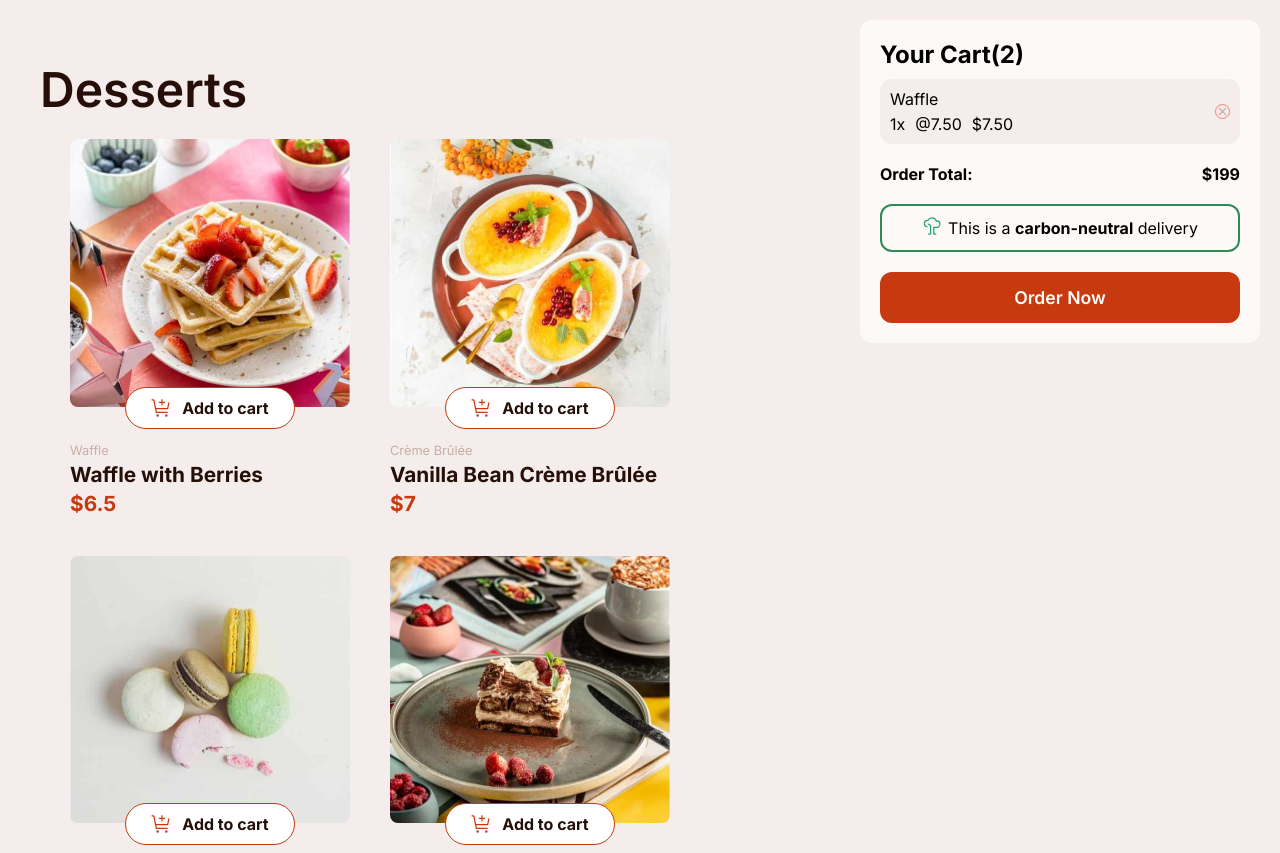
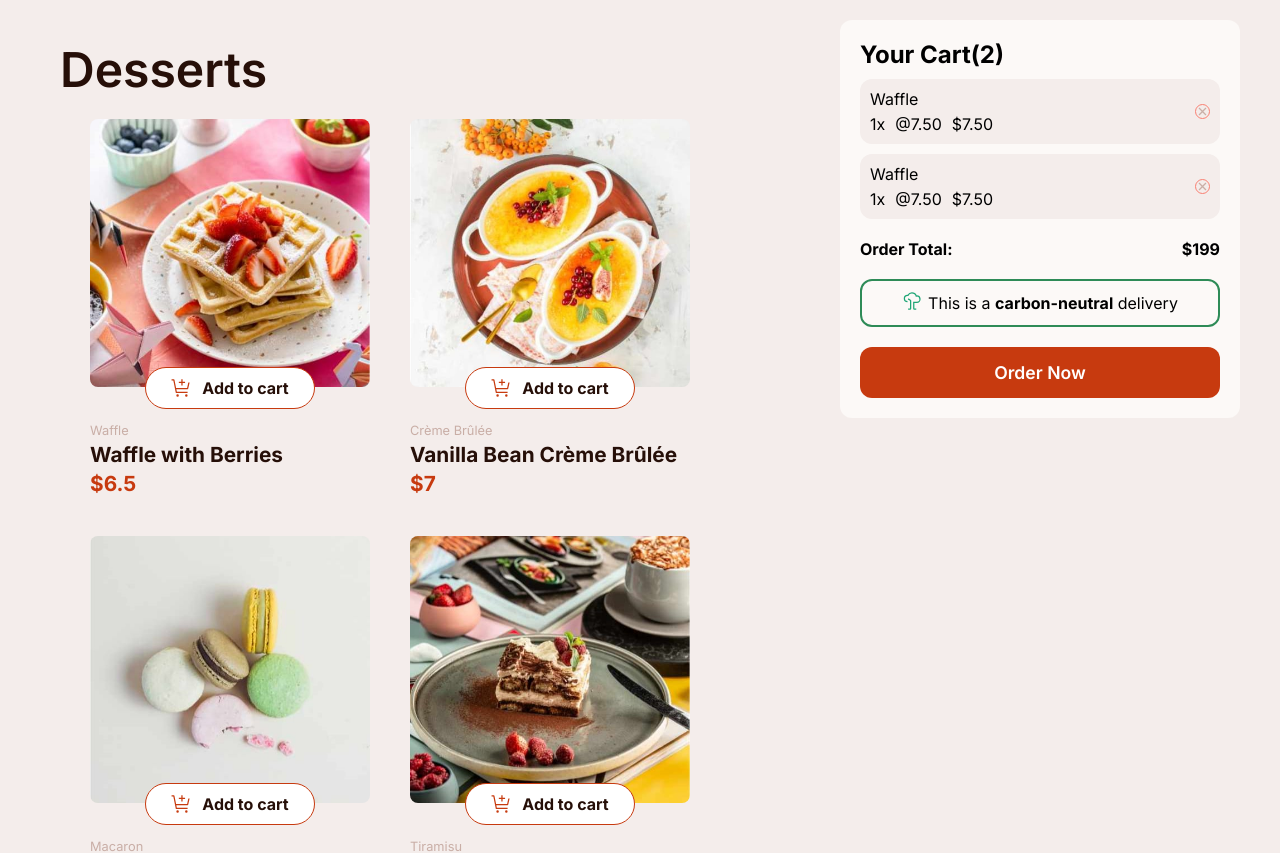
Before and after one commit to karanhub003/Dessert-Page, a React (Vite) app: page / in a window 1280 px wide. Shown: the top 853 px of the page. Built offline with nearby package versions, Linux system fonts and the light colour scheme.

Commit message:
Little styling has been updated with some mirror changes in the cart section

```diff
--- a/src/components/CartCard.css
+++ b/src/components/CartCard.css
@@ -5,6 +5,11 @@
 
     padding: 20px;
 
+}
+.cartProductContainer{
+    display: flex;
+    flex-direction: column;
+    gap: 10px;
 }
 
 .cartProduct{
--- a/src/components/CartCard.jsx
+++ b/src/components/CartCard.jsx
@@ -8,6 +8,19 @@ export default function CartCard() {
     <div className="cartContainer">
       <h2>Your Cart(2)</h2>
       <div className="cartProductContainer">
+         <div className="cartProduct">
+          <div className="cartRightBox">
+            <p>Waffle</p>
+            <div className="cartProductInfo">
+              <p>1x</p>
+              <p>@7.50</p>
+              <p>$7.50</p>
+            </div>
+          </div>
+          <div className="cartLeftBox">
+            <img src={close} alt="" />
+          </div>
+           </div>
          <div className="cartProduct">
           <div className="cartRightBox">
             <p>Waffle</p>
--- a/src/components/Home.css
+++ b/src/components/Home.css
@@ -8,6 +8,7 @@
     color: var(--text-main);
 }
 .rightSide{
+    margin-block: 20px;
    background-color: #fcf9f7;
    border-radius: 12px;
     min-width:400px ;
--- a/src/index.css
+++ b/src/index.css
@@ -16,7 +16,7 @@ body{
 }
 
 main{
-    margin:20px;
+    margin-inline:40px;
     display: flex;
     gap: 15px;
 
```
